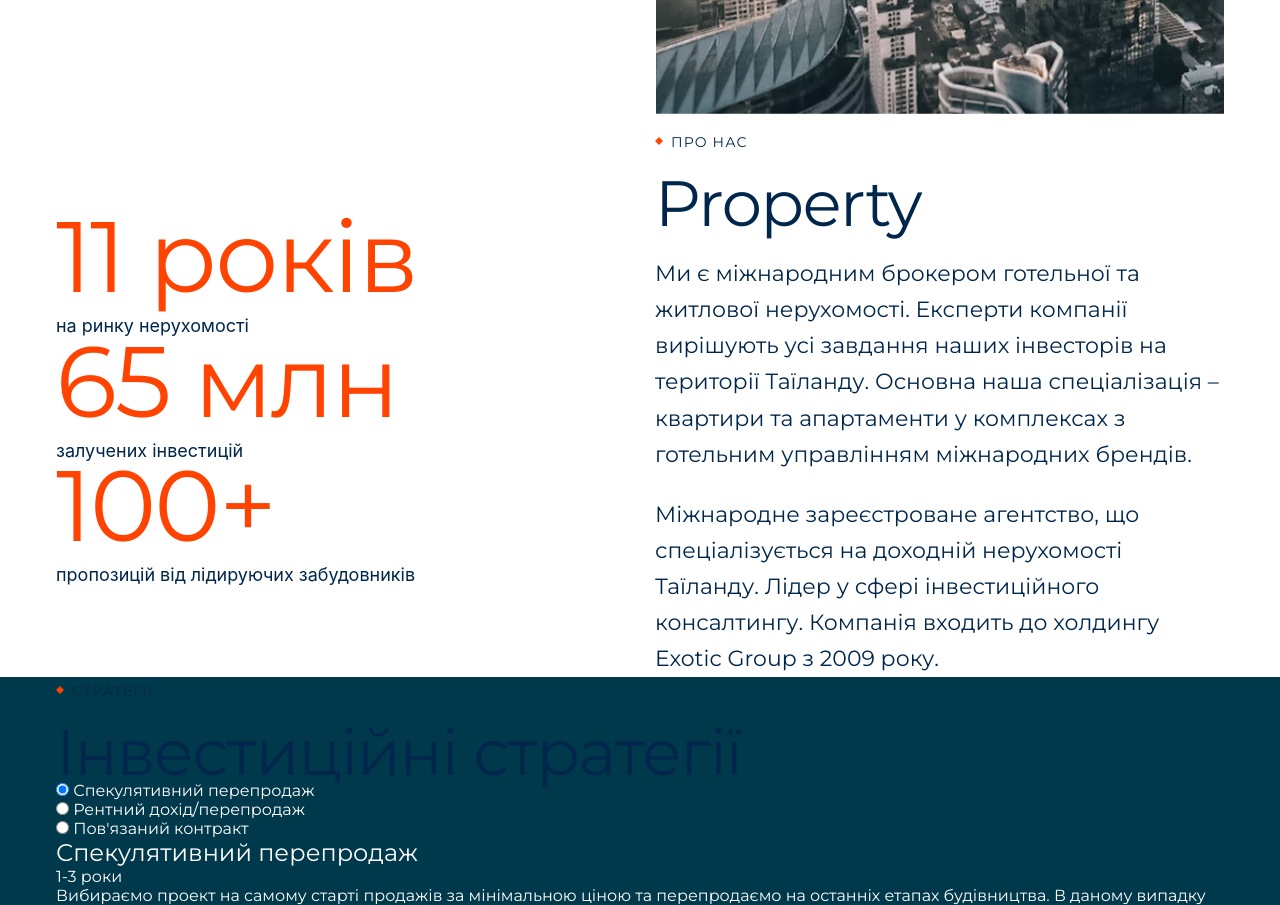
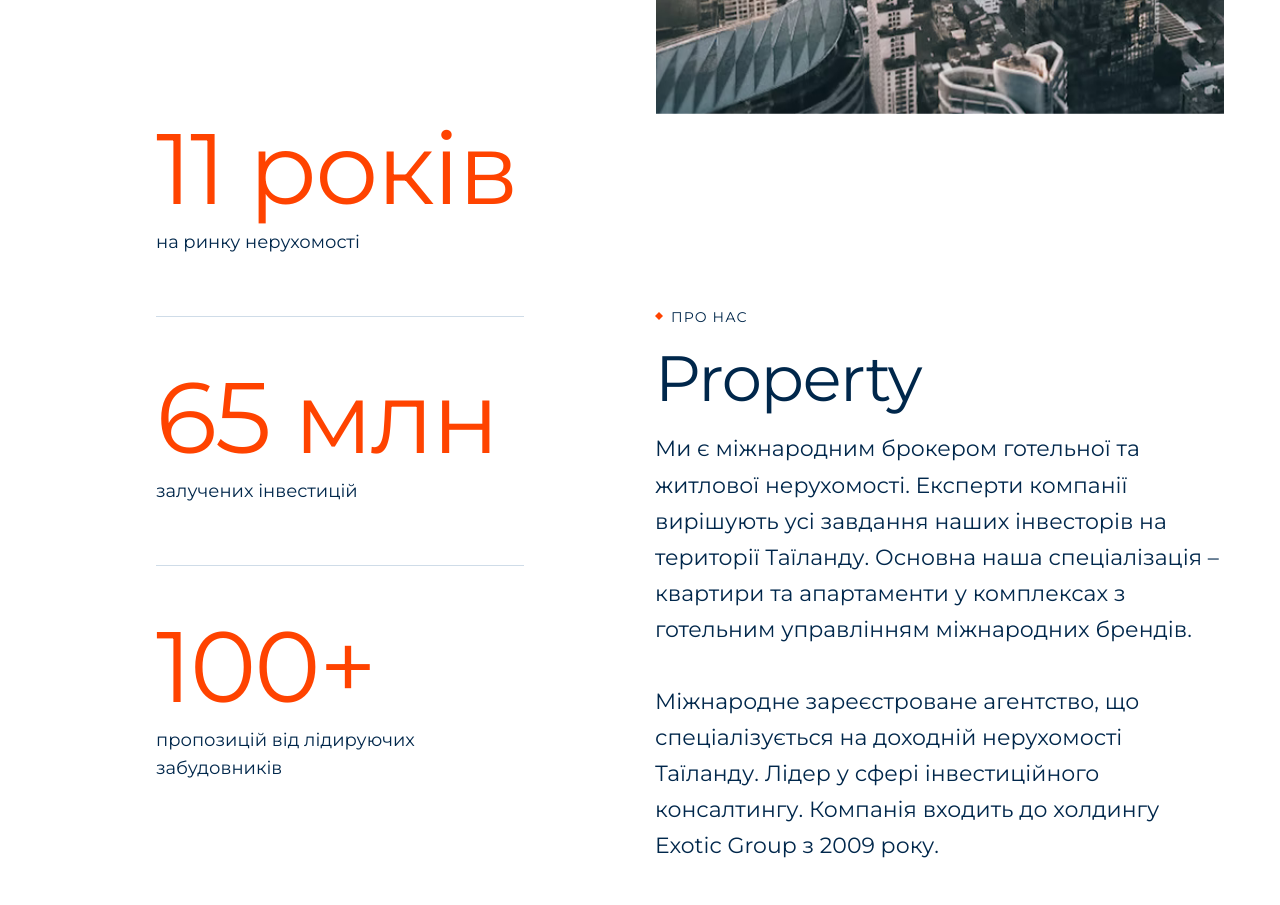
Before and after one commit to Anna-Gomerova/1_investment, a plain HTML site: page index.html in a window 1280 px wide. Shown: the part 800-1705 px from the top of the page. Drawn offline with Linux system fonts and the light colour scheme.

Commit message:
Finish the "about us" section

```diff
--- a/index.html
+++ b/index.html
@@ -69,7 +69,7 @@
 
     <section class="about-us">
         <div class="container container--row container--about-us">
-            <div class="achievements-list">
+            <div class="about-us__achievements achievements-list">
                 <div class="achievements-list__item achievement">
                     <p class="achievement__item">
                         <span class="achievement__value">
--- a/style.css
+++ b/style.css
@@ -188,8 +188,16 @@ body {
     margin-top: 142px;
 }
 
+.about-us__achievements {
+    padding-bottom: 187px;
+    margin-left: 100px;
+}
+
 .about-us__deskription {
-    width: 569px;
+    max-width: 569px;
+    align-self: flex-end;
+    padding-bottom: 105px;
+    /* збільшила відступ з 80 до 105px заради вирівнювання сірого розділювача та заголовка "Про нас" згідно із макетом (відмінність виникла через зміну шрифту) */
 }
 
 .about-us__text {
@@ -202,15 +210,35 @@ body {
     color: #00274B;
 
     margin-top: 24px;
+    margin-bottom: 36px;
 
 }
 
+.about-us__text:last-of-type {
+    margin-bottom: 0px;
+}
+
 .achievements-list {
-    width: 368px;
+    max-width: 368px;
+}
+
+.achievement {
+    border-bottom: 1px solid #CFDCE8;
+    padding-top: 60px;
+    padding-bottom: 60px;
+}
+
+.achievement:first-of-type {
+    padding-top: 0px;
+}
+
+.achievement:last-of-type {
+    border-bottom: none;
+    padding-bottom: 0px;
 }
 
 .achievement__item {
-    font-family: 'Inter';
+    font-family: 'Montserrat', system-ui, -apple-system, BlinkMacSystemFont, 'Segoe UI', Roboto, Oxygen, Ubuntu, Cantarell, 'Open Sans', 'Helvetica Neue', sans-serif;
     font-style: normal;
     font-weight: 400;
     font-size: 18px;
@@ -219,6 +247,7 @@ body {
     color: #00274B;
 
     display: block;
+
 }
 
 .achievement__value {
@@ -232,7 +261,7 @@ body {
     color: #FF4300;
 
     display: block;
-    padding-bottom: 16px;
+    margin-bottom: 20px;
 
 }
 
```
